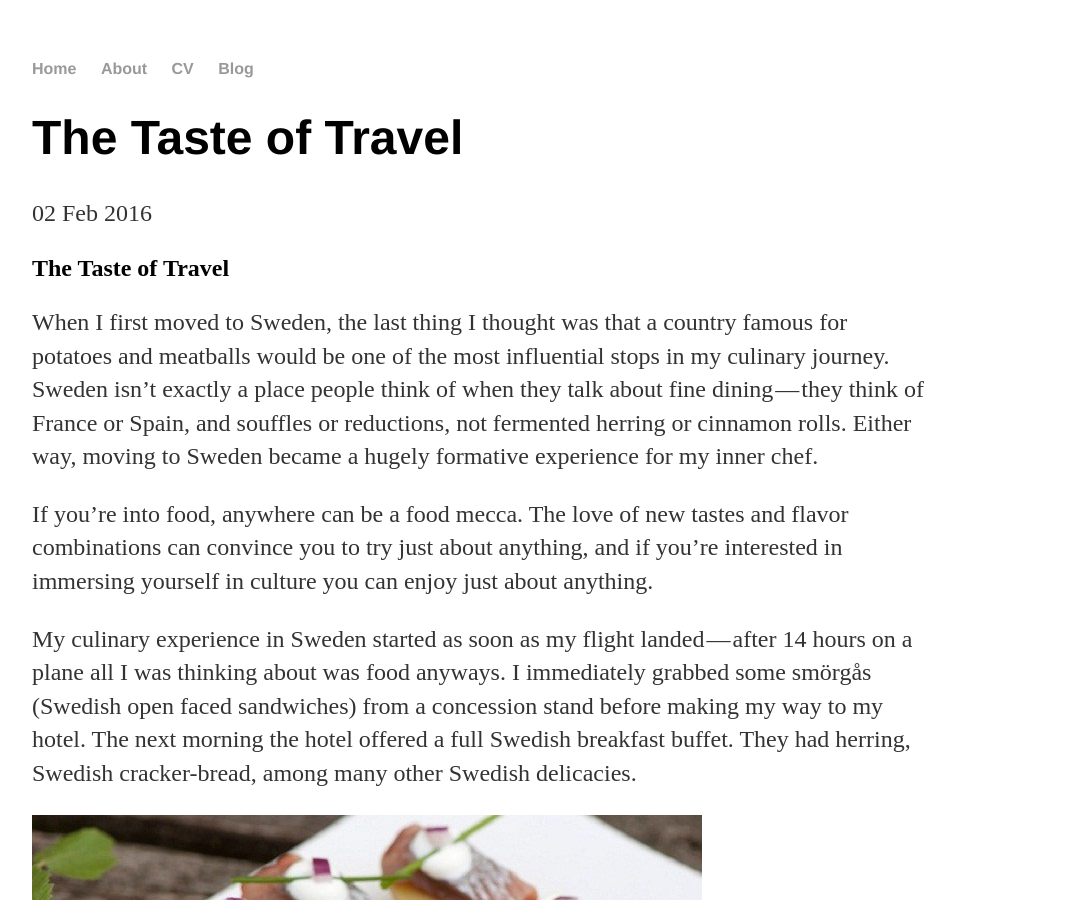
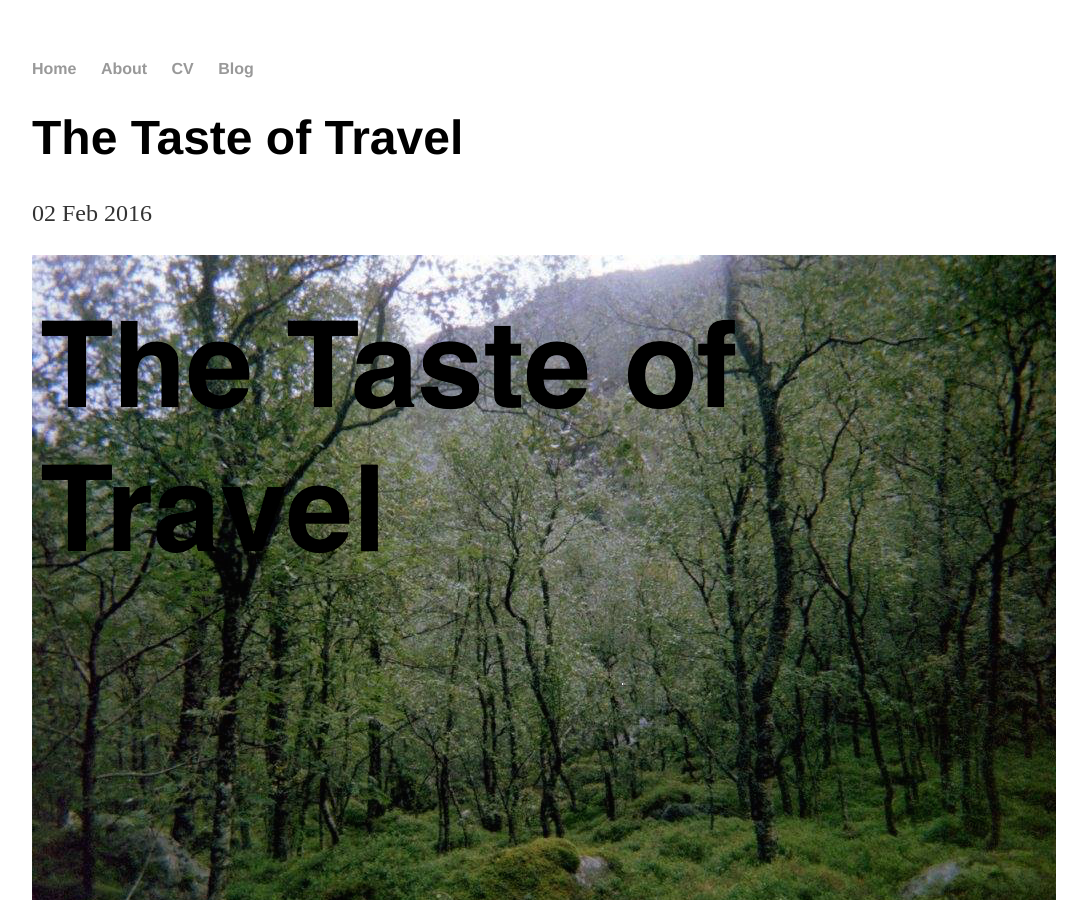
Before and after one commit to Ellis-Anderson/Ellis-Anderson.github.io, a Jekyll site: the page built from _posts/2016-02-02-The-Taste-of-Travel.md, in a window 1280 px wide and 900 px high. Shown: the whole window, without its empty margins (160-1247 px from the left). Built offline with Jekyll 4.4.1, drawn with Linux system fonts in a browser that asks for light colours.

Commit message:
added title to post

```diff
--- a/_posts/2016-02-02-The-Taste-of-Travel.md
+++ b/_posts/2016-02-02-The-Taste-of-Travel.md
@@ -4,7 +4,7 @@ title: "The Taste of Travel"
 date: 2016-02-02
 ---
 
-## The Taste of Travel
+![The Taste of Travel](/images/tastetraveltitle.png "The Taste of Travel")
 
 When I first moved to Sweden, the last thing I thought was that a country famous for potatoes and meatballs would be one of the most influential stops in my culinary journey. Sweden isn’t exactly a place people think of when they talk about fine dining — they think of France or Spain, and souffles or reductions, not fermented herring or cinnamon rolls. Either way, moving to Sweden became a hugely formative experience for my inner chef.
 
```
Also changed, not shown: images/tastetraveltitle.png (added).
